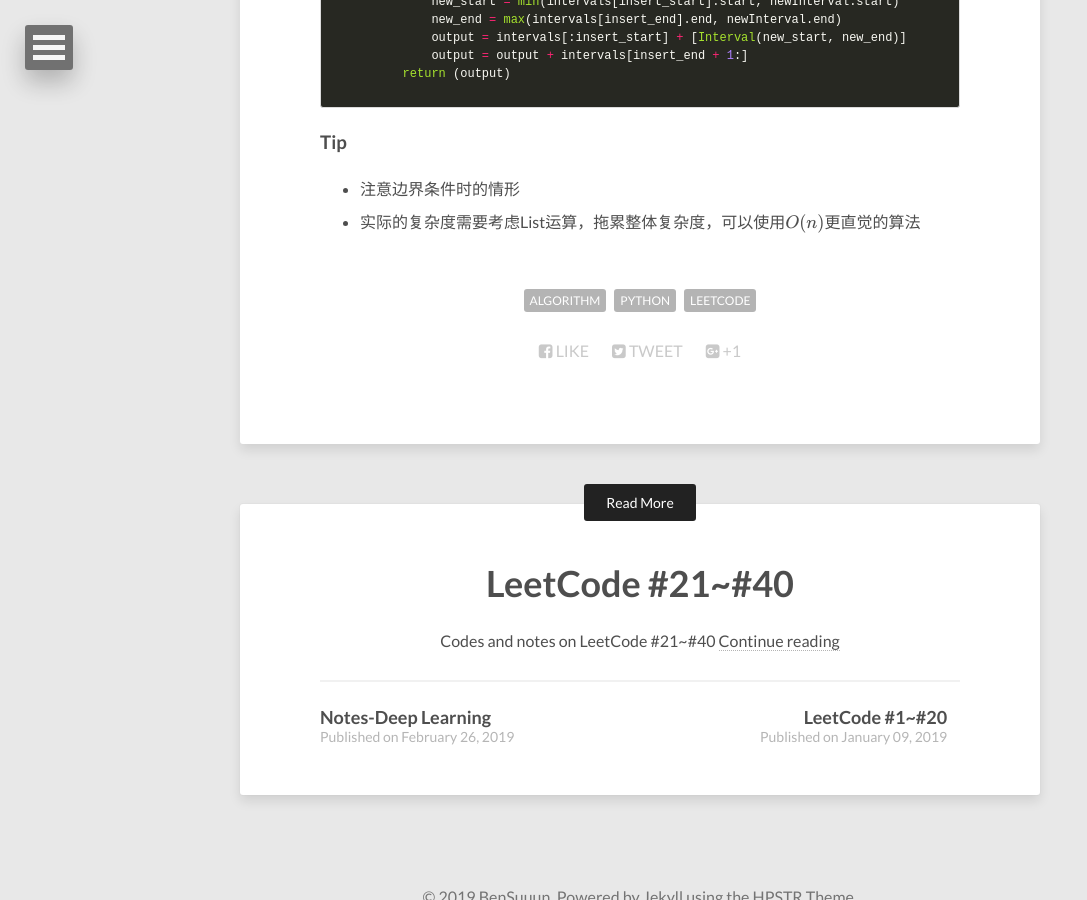
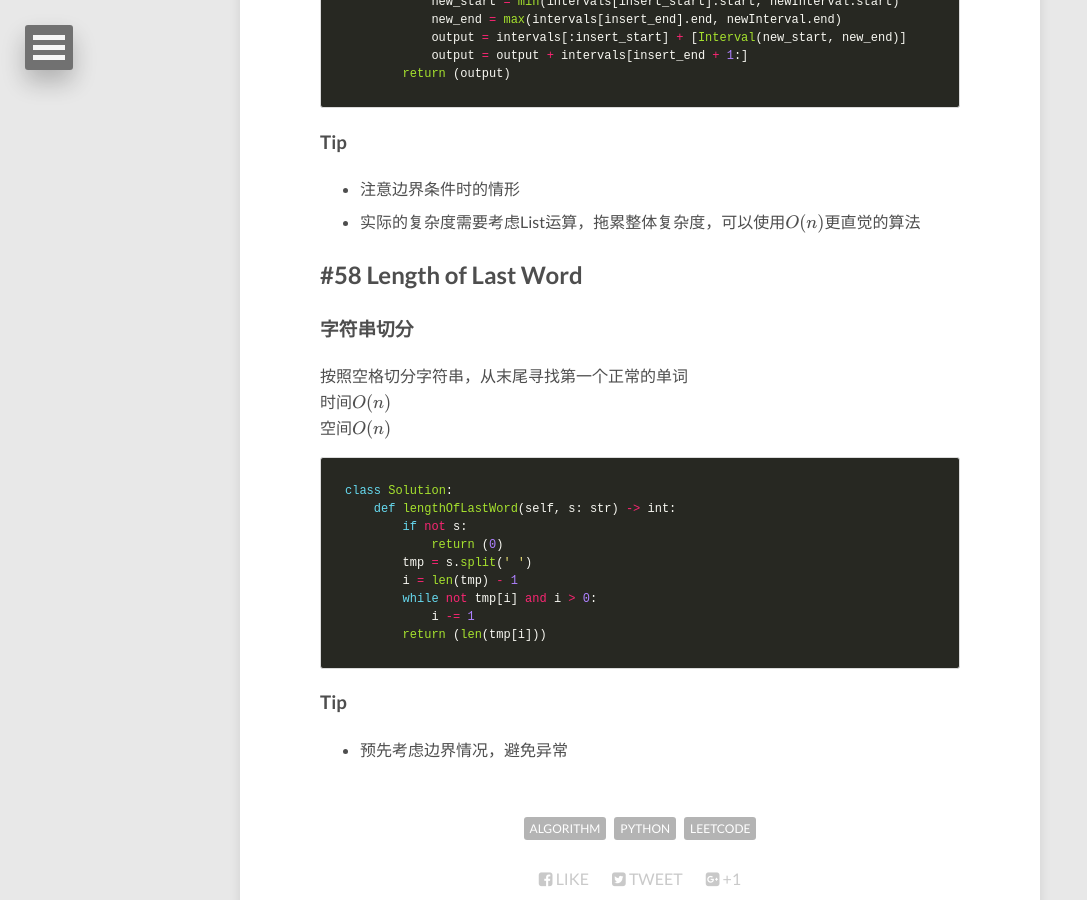
Before and after one commit to Wangbin-Sun/wangbin-sun.github.io, a Jekyll site: the page built from _posts/2019-03-29-leetcode-41-to-60.md, in a window 1280 px wide and 900 px high, scrolled down 15533 px. Shown: the whole window, without its empty margins (0-1087 px from the left). Built offline with Jekyll 4.4.1, drawn with Linux system fonts in a browser that asks for light colours; nearby versions of some CDN libraries; formulas are drawn with MathJax 3.

Commit message:
Update Leetcode to #58

````diff
--- a/_posts/2019-03-29-leetcode-41-to-60.md
+++ b/_posts/2019-03-29-leetcode-41-to-60.md
@@ -672,3 +672,25 @@ class Solution:
 ### Tip
 * 注意边界条件时的情形
 * 实际的复杂度需要考虑List运算，拖累整体复杂度，可以使用$O(n)$更直觉的算法
+
+## #58 Length of Last Word
+
+### 字符串切分
+按照空格切分字符串，从末尾寻找第一个正常的单词
+时间$O(n)$
+空间$O(n)$
+
+```python
+class Solution:
+    def lengthOfLastWord(self, s: str) -> int:
+        if not s:
+            return (0)
+        tmp = s.split(' ')
+        i = len(tmp) - 1
+        while not tmp[i] and i > 0:
+            i -= 1
+        return (len(tmp[i]))
+```
+
+### Tip
+* 预先考虑边界情况，避免异常
````
